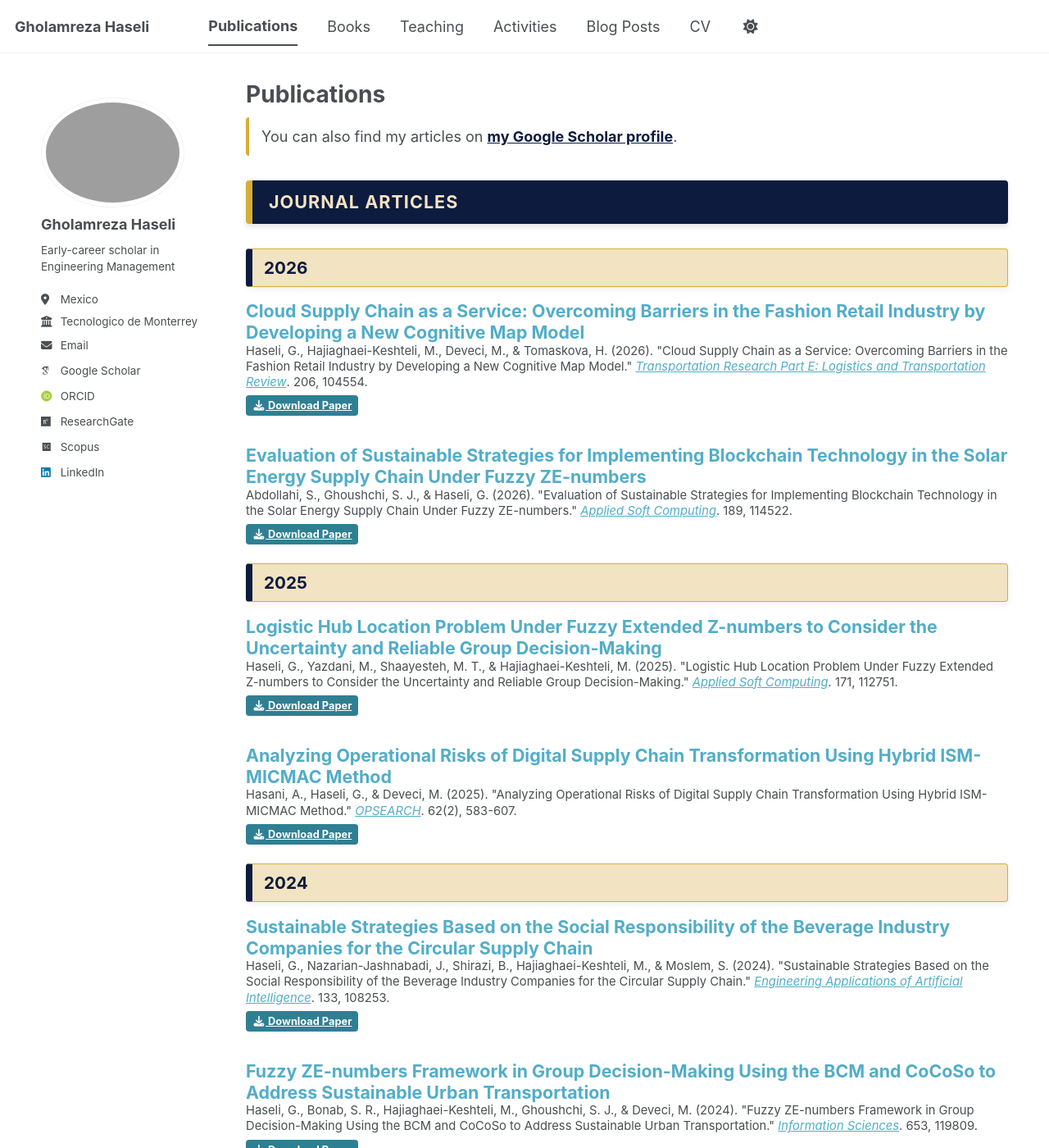
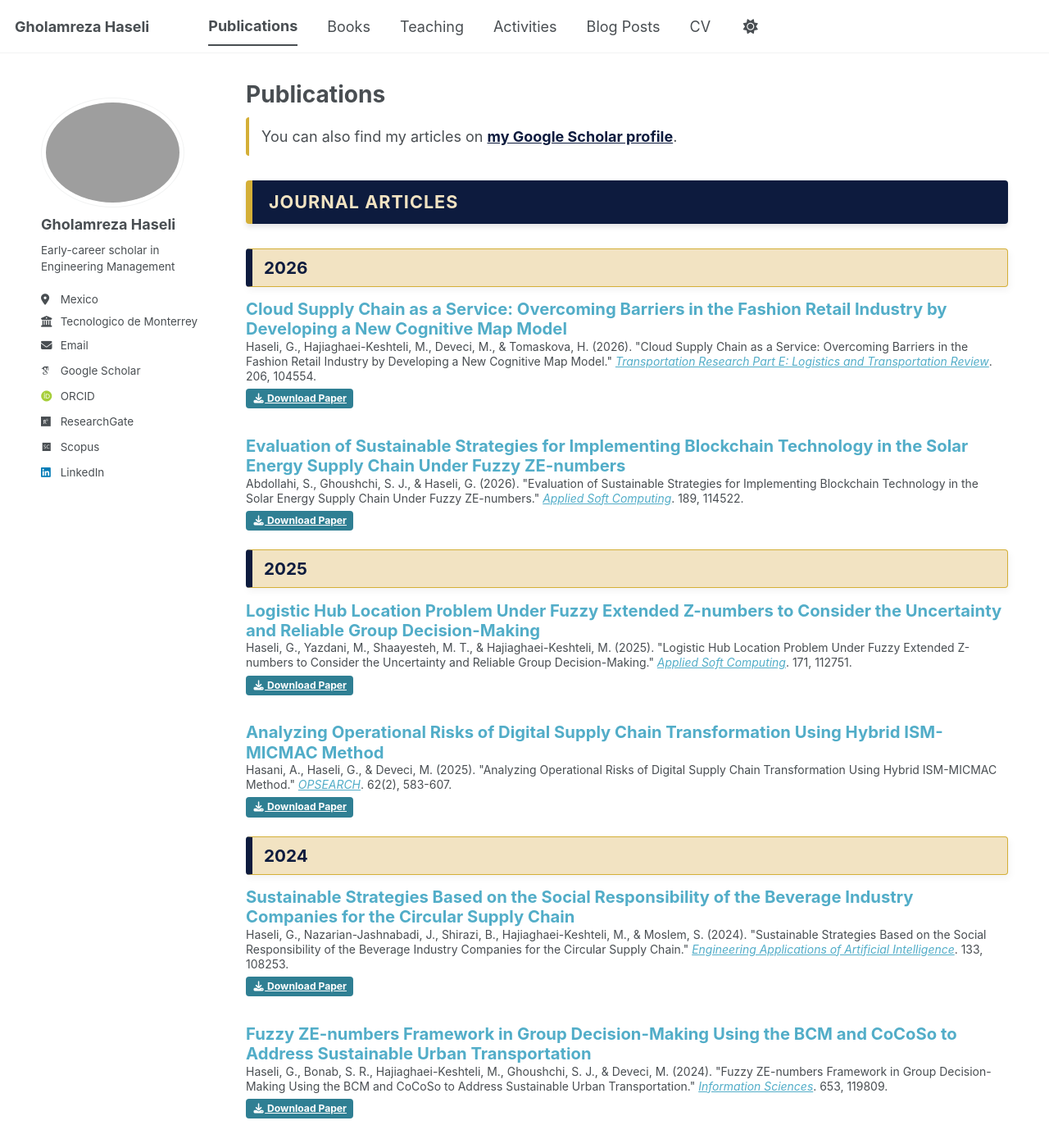
Before and after one commit to Gholamreza-Haseli/Gholamreza-Haseli.github.io, a Jekyll site: the page built from _pages/publications.html, in a window 1280 px wide and 1400 px high. Shown: the whole window at 82% size. Built offline with Jekyll 4.4.1, drawn with Linux system fonts in a browser that asks for light colours; some web fonts are replaced; a script bundle is joined from its source files by our own code; library files that are not in the unit come from our copies.

Commit message:
Update publications.html

```diff
--- a/_pages/publications.html
+++ b/_pages/publications.html
@@ -50,7 +50,7 @@ author_profile: true
      /* کلاس جدید: کاهش فاصله بین آیتم‌های مقاله */
   .pub-item-wrapper {
     color: inherit !important;
-    font-size: 0.95em;
+    font-size: 0.90em;
     margin-top: -15 !important;
     margin-bottom: 5 !important;
     padding-top: -30px !important;
```
